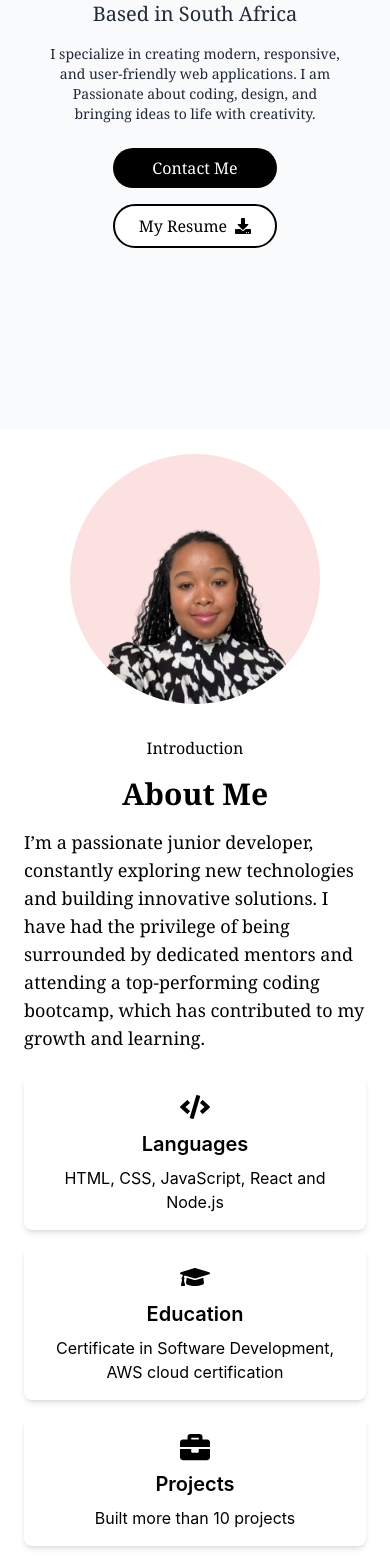
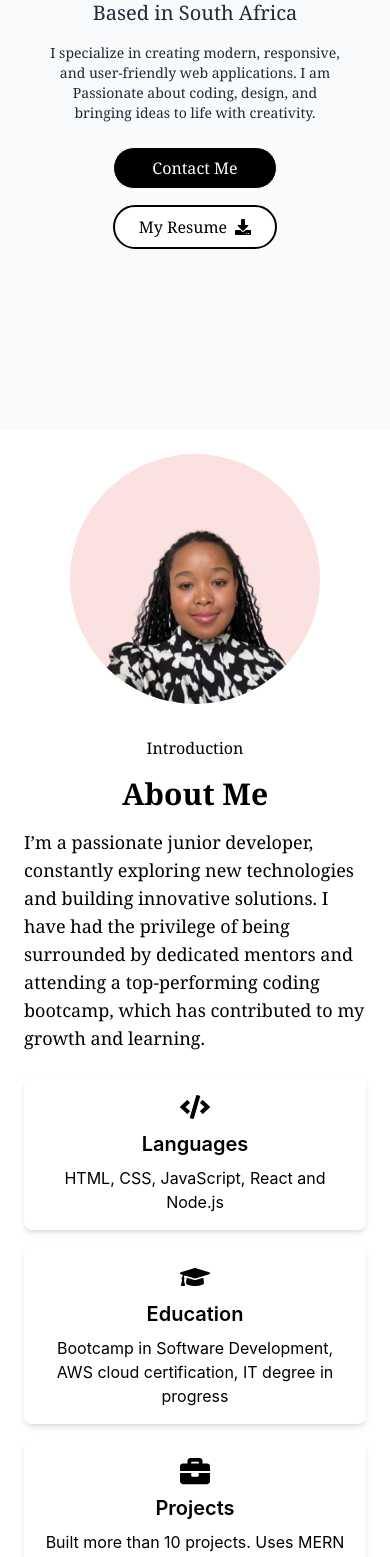
Before and after one commit to YolandaMejane1/My-Portfolio, a React (Create React App) app: page / in a window 390 px wide. Shown: the part 438-1995 px from the top of the page. Built offline with nearby package versions, Linux system fonts and the light colour scheme.

Commit message:
updated skills and projects

```diff
--- a/src/components/AboutMe.jsx
+++ b/src/components/AboutMe.jsx
@@ -70,7 +70,7 @@ function AboutMe({ darkMode }) {
             className={`p-4 rounded-lg shadow-md text-center transform transition duration-700 ${
               textInView ? "opacity-100 translate-x-0" : "opacity-0 translate-x-10"
             } ${
-              darkMode ? "bg-gray-800 text-gray-300" : "bg-white text-black"
+              darkMode ? "bg-black text-gray-300 border border-white" : "bg-white text-black"
             }`}
           >
             <FaCode className="text-3xl mb-2 mx-auto" />
@@ -81,23 +81,23 @@ function AboutMe({ darkMode }) {
             className={`p-4 rounded-lg shadow-md text-center transform transition duration-700 ${
               textInView ? "opacity-100 translate-x-0" : "opacity-0 translate-x-10"
             } ${
-              darkMode ? "bg-gray-800 text-gray-300" : "bg-white text-black"
+              darkMode ? "bg-black text-gray-300 border border-white" : "bg-white text-black"
             }`}
           >
             <FaGraduationCap className="text-3xl mb-2 mx-auto" />
             <h3 className="text-xl font-semibold mb-2">Education</h3>
-            <p>Certificate in Software Development, AWS cloud certification</p>
+            <p>Bootcamp in Software Development, AWS cloud certification, IT degree in progress</p>
           </div>
           <div
             className={`p-4 rounded-lg shadow-md text-center transform transition duration-700 ${
               textInView ? "opacity-100 translate-x-0" : "opacity-0 translate-x-10"
             } ${
-              darkMode ? "bg-gray-800 text-gray-300" : "bg-white text-black"
+              darkMode ? "bg-black text-gray-300 border border-white" : "bg-white text-black"
             }`}
           >
             <FaBriefcase className="text-3xl mb-2 mx-auto" />
             <h3 className="text-xl font-semibold mb-2">Projects</h3>
-            <p>Built more than 10 projects</p>
+            <p>Built more than 10 projects. Uses MERN stack and can implement JWT Authentication</p>
           </div>
         </div>
       </div>
--- a/src/components/Contact.jsx
+++ b/src/components/Contact.jsx
@@ -83,7 +83,7 @@ function Contact({ darkMode }) {
           <div className="flex justify-center sm:col-span-2">
             <button
               type="submit"
-              className="px-6 py-2 bg-black text-white rounded-full hover:bg-black transition w-full sm:w-auto"
+              className="px-6 py-2 border border-white bg-black text-white rounded-full hover:bg-black transition w-full sm:w-auto"
             >
               Send Message
             </button>
--- a/src/components/Homepage.jsx
+++ b/src/components/Homepage.jsx
@@ -17,7 +17,7 @@ function HomePage({ darkMode }) {
     return (
         <div
             id="homepage"
-            className={`flex flex-col items-center justify-center min-h-screen px-6 ${darkMode ? "bg-gray-900 text-gray-200" : "bg-gray-50 text-gray-800"} font-serif`}
+            className={`flex flex-col items-center justify-center min-h-screen px-6 ${darkMode ? "bg-black text-gray-200" : "bg-gray-50 text-gray-800"} font-serif`}
         >
             <div
                 ref={imgRef}
@@ -74,7 +74,7 @@ function HomePage({ darkMode }) {
                  document.getElementById('contact').scrollIntoView({behavior: 'smooth'
                  });
                   }}
-                 className="px-6 py-2 bg-black text-white rounded-full hover:bg-black transition w-full sm:w-auto">
+                 className="px-6 py-2 bg-black border border-white text-white rounded-full hover:bg-black transition w-full sm:w-auto">
                    Contact Me
                     </button>
                     <button className="flex items-center px-6 py-2 border-2 border-black text-black bg-white rounded-full hover:bg-gray-100 transition w-full sm:w-auto">
--- a/src/components/ProjectsPage.jsx
+++ b/src/components/ProjectsPage.jsx
@@ -5,8 +5,8 @@ import weatherAppImage from "../assets/Weather App.png";
 import ticTacToeImage from "../assets/Tic Tac Toe.png";
 import ecommerceImage from "../assets/E-commerce Store.png";
 import dashboardImage from "../assets/E-commerce Dashboard.png";
-import diamondTechImage from "../assets/Diamond Tech.png";
-import easyTicketsImage from "../assets/Easy Tickets.png";
+import KodemorImage from "../assets/Kodemor.png";
+import FitnessTrackerImage from "../assets/FitnessTracker.png";
 
 function Projects({ darkMode }) {
     const { ref: projectsRef, inView: projectsInView } = useInView({ threshold: 0.2 });
@@ -16,8 +16,8 @@ function Projects({ darkMode }) {
         { title: "Tic Tac Toe", description: "A react tic tac toe game", image: ticTacToeImage, demoLink: "https://yolandamejane1.github.io/TicTacToeGame/", codeLink: "https://github.com/YolandaMejane1/TicTacToeGame" },
         { title: "E-commerce Store", description: "An E-commerce platform.", image: ecommerceImage, demoLink: "https://ecommerce-website-drab-rho.vercel.app/", codeLink: "https://github.com/YolandaMejane1/ecommerce-website" },
         { title: "Dashboard page", description: "E-commerce Dashboard page group project. Login: user@example.com and password123", image: dashboardImage, demoLink: "https://e-commerce-dashboard-s4rr.onrender.com/", codeLink: "https://github.com/UnathiPakade/E-Commerce-Dashboard" },
-        { title: "Diamond Tech", description: "Diamond Tech template webpage", image: diamondTechImage, demoLink: "https://yolandamejane1.github.io/Diamond-Tech-Project/", codeLink: "https://github.com/YolandaMejane1/Diamond-Tech-Project" },
-        { title: "Easy Tickets", description: "A ticket station group project", image: easyTicketsImage, demoLink: "https://yolandamejane1.github.io/ticket-station-group-project/", codeLink: "https://github.com/YolandaMejane1/ticket-station-group-project" }
+        { title: "Kodemor Blog website", description: "A blog website where users can post blogs", image: KodemorImage, demoLink: "https://blog-website-qiol-audq8ue15-yolandamejane1s-projects.vercel.app/", codeLink: "https://github.com/YolandaMejane1/Blog-Website" },
+        { title: "Fitness Tracker", description: "A Fitness app where users can login and update their workout stats", image: FitnessTrackerImage, demoLink: "https://fitness-tracker-app-1-6eco.onrender.com", codeLink: "https://github.com/YolandaMejane1/Fitness-Tracker-App" }
     ];
 
     return (
--- a/src/components/Skills.jsx
+++ b/src/components/Skills.jsx
@@ -12,7 +12,7 @@ function Skills({ darkMode }) {
   return (
     <div
       id="skills"
-      className={`p-8 ${darkMode ? "bg-black text-white" : "bg-white text-black"}`}
+      className={`p-8 ${darkMode ? "bg-black text-white " : "bg-white text-black"}`}
     >
       <h1 className="text-3xl font-bold mb-8 text-center">My Toolkit</h1>
       <div
```
Also changed, not shown: src/assets/Kodemor.png (added), 1 other file (tests, documents, lock files or other folders).
